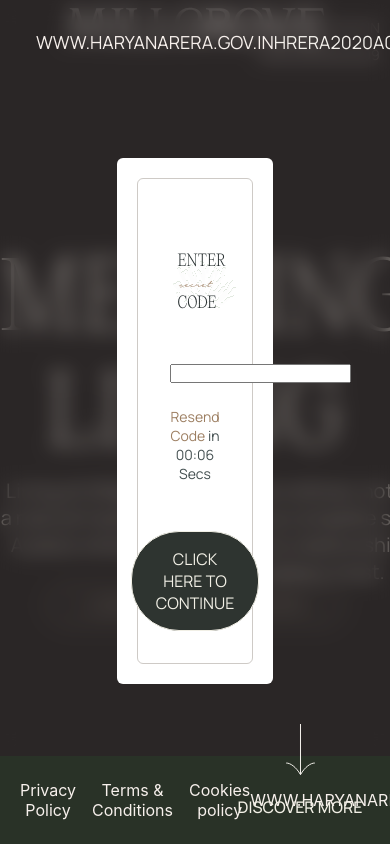
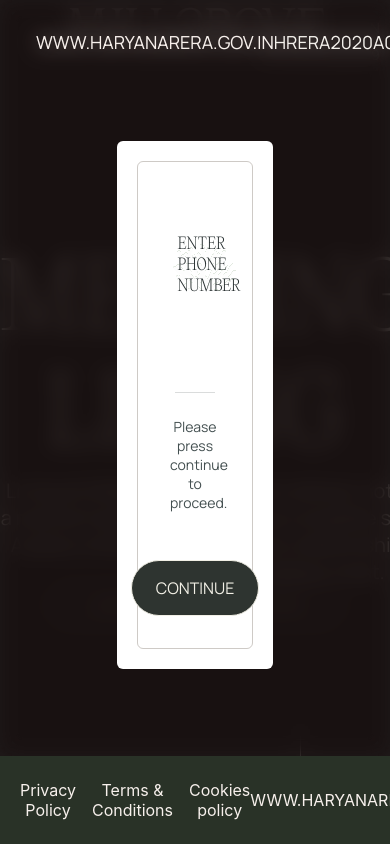
Before and after one commit to sachinsharma92/millgrove-landing-page, a React (Create React App) app: page / in a window 390 px wide. Both pictures are taken after a click on the button "LOGIN". Shown: the top 844 px of the page. Built offline with nearby package versions, Linux system fonts and the light colour scheme.

Commit message:
Add otp and phone number screens

```diff
--- a/src/components/Header/Header.js
+++ b/src/components/Header/Header.js
@@ -8,7 +8,7 @@ const customStyles = { color: "#404040", borderColor: "#404040" };
 const Header = ({ children, defaultElements = true }) => {
   return (
     <header className={styles.header}>
-      {defaultElements ? <a className={styles.siteUrl} href={"https://haryanarera.gov.in/"}>www.haryanarera.gov.in</a> : null}
+      {defaultElements ? <a className={styles.siteUrl} href={"https://haryanarera.gov.in/"} target="#blank">www.haryanarera.gov.in</a> : null}
 
       {defaultElements ? <MILLGROVE_LOGO /> : null}
       {defaultElements ? <span>HRERA2020A0009</span> : null}
--- a/src/components/Layout/Layout.js
+++ b/src/components/Layout/Layout.js
@@ -19,7 +19,7 @@ const Layout = ({ children }) => {
                     <span>Cookies policy</span>
                 </div>
                 <div>
-                    <span className={styles.siteUrl}>www.haryanarera.gov.in</span>
+                    <a className={styles.siteUrl} href={"https://haryanarera.gov.in/"} target="#blank">www.haryanarera.gov.in</a>
                     <span>HRERA2020A0009</span>
                 </div>
             </footer>
--- a/src/components/Layout/Layout.module.scss
+++ b/src/components/Layout/Layout.module.scss
@@ -9,6 +9,7 @@
   width: 100%;
   display: flex;
   flex-direction: column;
+  z-index: $z-9999;
 }
 
 .mainContentWrapper {
--- a/src/sass/utils/_variables.scss
+++ b/src/sass/utils/_variables.scss
@@ -27,6 +27,8 @@ $cream-40: #f9f6ed;
 //black
 $black-100: #262e2f;
 $black-90: #434f50;
+$black-90-20: #434f5032;
+$black-90-70: #434f50b2;
 
 //white
 $white-100: #f4f1ec;
--- a/src/views/Login/Login.js
+++ b/src/views/Login/Login.js
@@ -1,36 +1,20 @@
+import React, { useEffect, useRef, useState } from 'react'
+import OtpInput from 'react18-input-otp'
 import { LeftArrow, RightArrow } from 'assets/icons/icons'
 import Button from 'components/Button'
 import Layout from 'components/Layout'
-import React from 'react'
 import { MILLGROVE_TREE } from 'utils/assets'
 import styles from './Login.module.scss'
+import PhoneNumberForm from './PhoneNumberForm'
+import OtpForm from './OtpForm'
 
 const Login = ({ setIsLoggingIn }) => {
-
-    const handleSubmit = () => {
-        setIsLoggingIn(false)
-    }
+    const [isEnteringPhoneNos, setIsEnteringPhoneNos] = useState(true)
+    const [isEnteringOtp, setIsEnteringOtp] = useState(false)
     return (
         <Layout>
-            <div className={styles.mainWrapper}>
-                <div className={styles.bgTree}>
-                    <MILLGROVE_TREE style={{ height: '200' }} fillColor="#8a7f7f14" />
-                </div>
-                <div className={styles.formWrapper}>
-                    <div className={styles.headingWrapper}>
-                        <h3 className={styles.heading}>
-                            Enter <span className={styles.smallText}>secret</span> code
-                        </h3>
-                    </div>
-                    <div className={styles.otpWrapper}>
-                        <input />
-                    </div>
-                    <p className={styles.resend}><span>Resend Code</span> in 00:06 Secs</p>
-                    <div className={styles.submitBtnWrapper}>
-                        <Button clickhandler={handleSubmit} text={"Click here to continue"} leftIcon={<LeftArrow color='#F1EFE5' />} rightIcon={<RightArrow color='#F1EFE5' />} customStyles={{ backgroundColor: "#2E3430", color: "#F1EFE5", width: "85%", padding: "1rem", textTransform: "uppercase" }} />
-                    </div>
-                </div>
-            </div>
+            {isEnteringPhoneNos && <PhoneNumberForm setIsEnteringPhoneNos={setIsEnteringPhoneNos} setIsEnteringOtp={setIsEnteringOtp} />}
+            {isEnteringOtp && <OtpForm setIsLoggingIn={setIsLoggingIn} />}
         </Layout>
     )
 }
--- a/src/views/Login/Login.module.scss
+++ b/src/views/Login/Login.module.scss
@@ -7,7 +7,7 @@
   background-color: #ffffff;
   position: relative;
   max-width: 40%;
-  margin-top: 2rem;
+  //   margin-top: 2rem;
   //   height: 80%;
   //   max-height: 40rem;
 }
@@ -47,6 +47,33 @@
 
 .otpWrapper {
   margin-bottom: 1.5rem;
+  display: flex;
+  justify-content: center;
+  input {
+    width: 2.5rem !important;
+    height: 3rem !important;
+    border: none;
+    border-bottom: 1px solid $black-90-20;
+    margin-right: 0.5rem;
+    font-size: 2rem;
+    color: $black-90-70;
+  }
+}
+.phoneNosWrapper {
+  margin-bottom: 1.5rem;
+  display: flex;
+  justify-content: center;
+  input {
+    width: 2.5rem !important;
+    height: 3rem !important;
+    border: none;
+    border-bottom: 1px solid $black-90-20;
+    font-size: 2rem;
+    color: $black-90-70;
+  }
+}
+.instructionText {
+  @include fontStyles($black-90, "Manrope", 400, 0.875rem);
 }
 
 .resend {
--- /dev/null
+++ b/src/views/Login/OtpForm.js
@@ -0,0 +1,41 @@
+import Button from 'components/Button'
+import React, { useRef, useState } from 'react'
+import OtpInput from 'react18-input-otp'
+import { MILLGROVE_TREE } from 'utils/assets'
+import styles from "./Login.module.scss"
+
+const OtpForm = ({ setIsLoggingIn }) => {
+
+    const [otp, setOtp] = useState(null)
+    const otpWrapperRef = useRef();
+
+    const handleSubmit = () => {
+        setIsLoggingIn(false)
+    }
+    const handleChange = (otp) => {
+        setOtp(otp)
+    }
+    return (
+        <div className={styles.mainWrapper}>
+            <div className={styles.bgTree}>
+                <MILLGROVE_TREE style={{ height: '200' }} fillColor="#8a7f7f14" />
+            </div>
+            <div className={styles.formWrapper}>
+                <div className={styles.headingWrapper}>
+                    <h3 className={styles.heading}>
+                        Enter OTP
+                    </h3>
+                </div>
+                <div ref={otpWrapperRef} className={styles.otpWrapper}>
+                    <OtpInput className={styles.otpInput} value={otp} shouldAutoFocus onChange={handleChange} numInputs={6} />
+                </div>
+                <p className={styles.resend}><span>Resend Code</span> in 00:06 Secs</p>
+                <div className={styles.submitBtnWrapper}>
+                    <Button clickhandler={handleSubmit} text={"Continue"} customStyles={{ backgroundColor: "#2E3430", color: "#F1EFE5", width: "85%", padding: "1rem", textTransform: "uppercase" }} />
+                </div>
+            </div>
+        </div>
+    )
+}
+
+export default OtpForm
--- /dev/null
+++ b/src/views/Login/PhoneNumberForm.js
@@ -0,0 +1,38 @@
+import Button from 'components/Button'
+import Layout from 'components/Layout'
+import React from 'react'
+import { MILLGROVE_TREE } from 'utils/assets'
+import styles from "./Login.module.scss"
+
+const PhoneNumberForm = ({ setIsEnteringPhoneNos, setIsEnteringOtp }) => {
+
+    const continueHandler = () => {
+        setIsEnteringPhoneNos(false)
+        setIsEnteringOtp(true)
+    }
+    return (
+        <Layout>
+            <div className={styles.mainWrapper}>
+                <div className={styles.bgTree}>
+                    <MILLGROVE_TREE style={{ height: '200' }} fillColor="#8a7f7f14" />
+                </div>
+                <div className={styles.formWrapper}>
+                    <div className={styles.headingWrapper}>
+                        <h3 className={styles.heading}>
+                            Enter Phone Number
+                        </h3>
+                    </div>
+                    <div className={styles.phoneNosWrapper}>
+                        <input />
+                    </div>
+                    <p className={styles.instructionText}>Please press continue to proceed.</p>
+                    <div className={styles.submitBtnWrapper}>
+                        <Button clickhandler={continueHandler} text={"Continue"} customStyles={{ backgroundColor: "#2E3430", color: "#F1EFE5", width: "85%", padding: "1rem", textTransform: "uppercase" }} />
+                    </div>
+                </div>
+            </div>
+        </Layout>
+    )
+}
+
+export default PhoneNumberForm
--- a/src/views/Signup/Signup.js
+++ b/src/views/Signup/Signup.js
@@ -31,12 +31,12 @@ const Signup = ({ isRegistering, setIsRegistering, isRegisterationSuccessfull, s
 
                     <div className={styles.headingWrapper}>
                         <h3 className={styles.heading}>
-                            Register <span className={styles.smallText}>and</span> Begin
+                            Register <span className={styles.smallText}>your</span> Details
                         </h3>
                     </div>
                     <form>
                         <div className={styles.formInputWrapper}>
-                            <Input placeholder={"Name"} type="text" />
+                            <Input placeholder={"Enter Name"} type="text" />
                         </div>
                         <div className={styles.formInputWrapper}>
                             <Input placeholder={"Phone"} type="text" />
--- a/src/views/Signup/Signup.module.scss
+++ b/src/views/Signup/Signup.module.scss
@@ -32,11 +32,11 @@
 }
 
 .headingWrapper {
-  max-width: 70%;
+  max-width: 80%;
   margin: 0 auto 3rem auto;
 }
 .heading {
-  @include fontStyles($black-100, "Editorial New", 200, 4vw);
+  @include fontStyles($black-100, "Editorial New", 200, 3.5vw);
   text-transform: uppercase;
 }
 .smallText {
@@ -47,7 +47,7 @@
   margin-bottom: 2.5rem;
 }
 .formInput {
-  text-align: center;
+  // text-align: center;
   border: none;
   border-bottom: 1px solid $brown-40;
   width: 93%;
@@ -98,10 +98,11 @@
   }
 }
 
-@media only screen and (min-width: 1000px) {
+@media only screen and (max-width: 1600px) {
   .mainWrapper {
     padding: 1rem;
     margin-top: 1rem;
+    // background-color: red;
   }
   .formWrapper {
     padding: 2.5rem 1rem 1rem 1rem;
```
